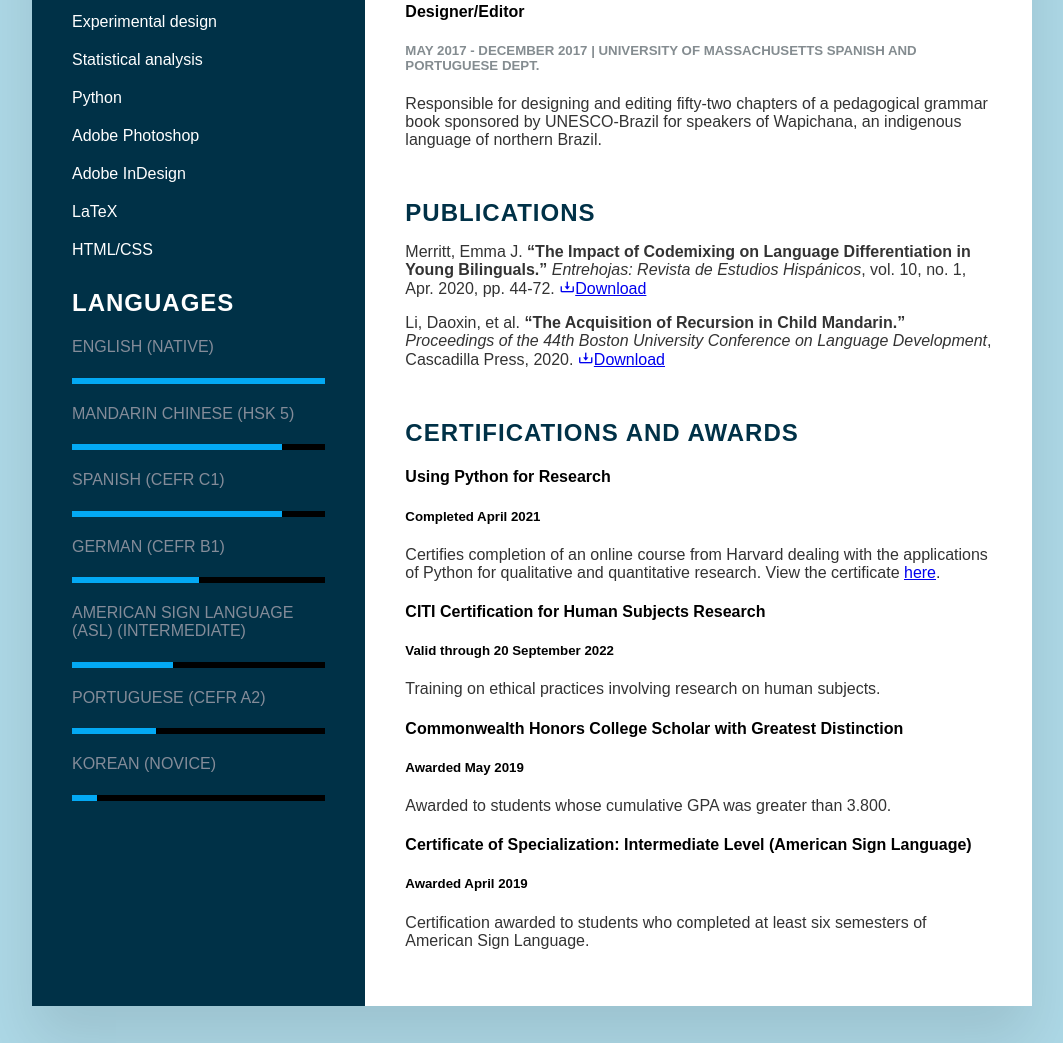
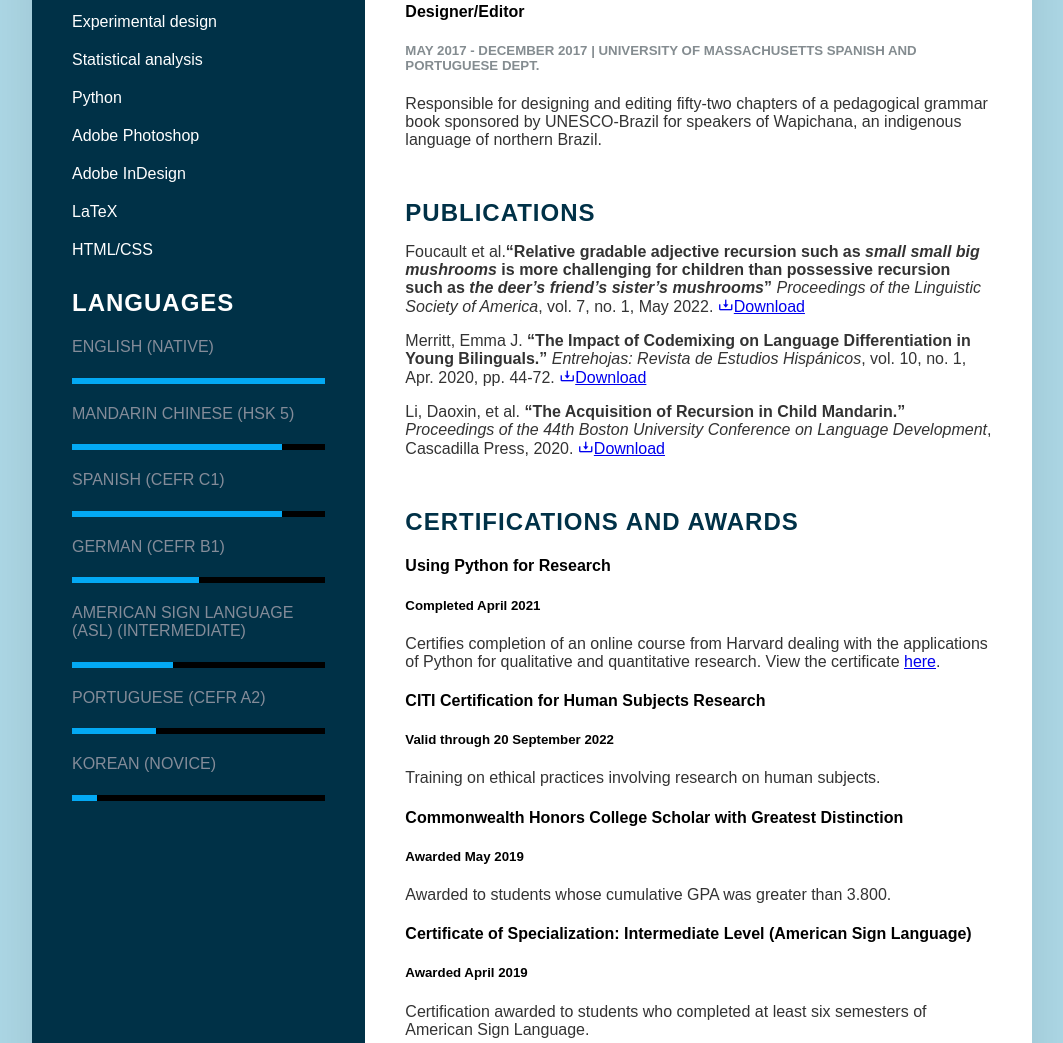
Before and after one commit to ejmerritt/cv, a plain HTML site: page index.html in a window 1280 px wide. Shown: the part 1467-2510 px from the top of the page, without its empty margins (108-1171 px from the left). Drawn offline with nearby package versions, Linux system fonts and the light colour scheme; a web font is replaced by a local one.

Commit message:
Added LSA publication

```diff
--- a/index.html
+++ b/index.html
@@ -240,6 +240,11 @@
 
           <ul>
             <li>
+              <p class="publications__citation">Foucault et al.<b>“Relative gradable adjective recursion such as <i>small small big mushrooms</i> is more challenging for children than possessive recursion such as <i>the deer’s friend’s sister’s mushrooms</i>”</b> <i>Proceedings of the Linguistic Society of America</i>, vol. 7, no. 1, May 2022.
+              <a href="https://journals.linguisticsociety.org/proceedings/index.php/PLSA/article/view/5294"><i class='bx bx-download'></i>Download</a></p>
+            </li>
+
+            <li>
               <p class="publications__citation">Merritt, Emma J. <b>“The Impact of Codemixing on Language Differentiation in Young Bilinguals.”</b> <i>Entrehojas: Revista de Estudios Hispánicos</i>, vol. 10, no. 1, Apr. 2020, pp. 44-72.
               <a href="https://ojs.lib.uwo.ca/index.php/entrehojas/article/view/10503"><i class='bx bx-download'></i>Download</a></p>
             </li>
```
